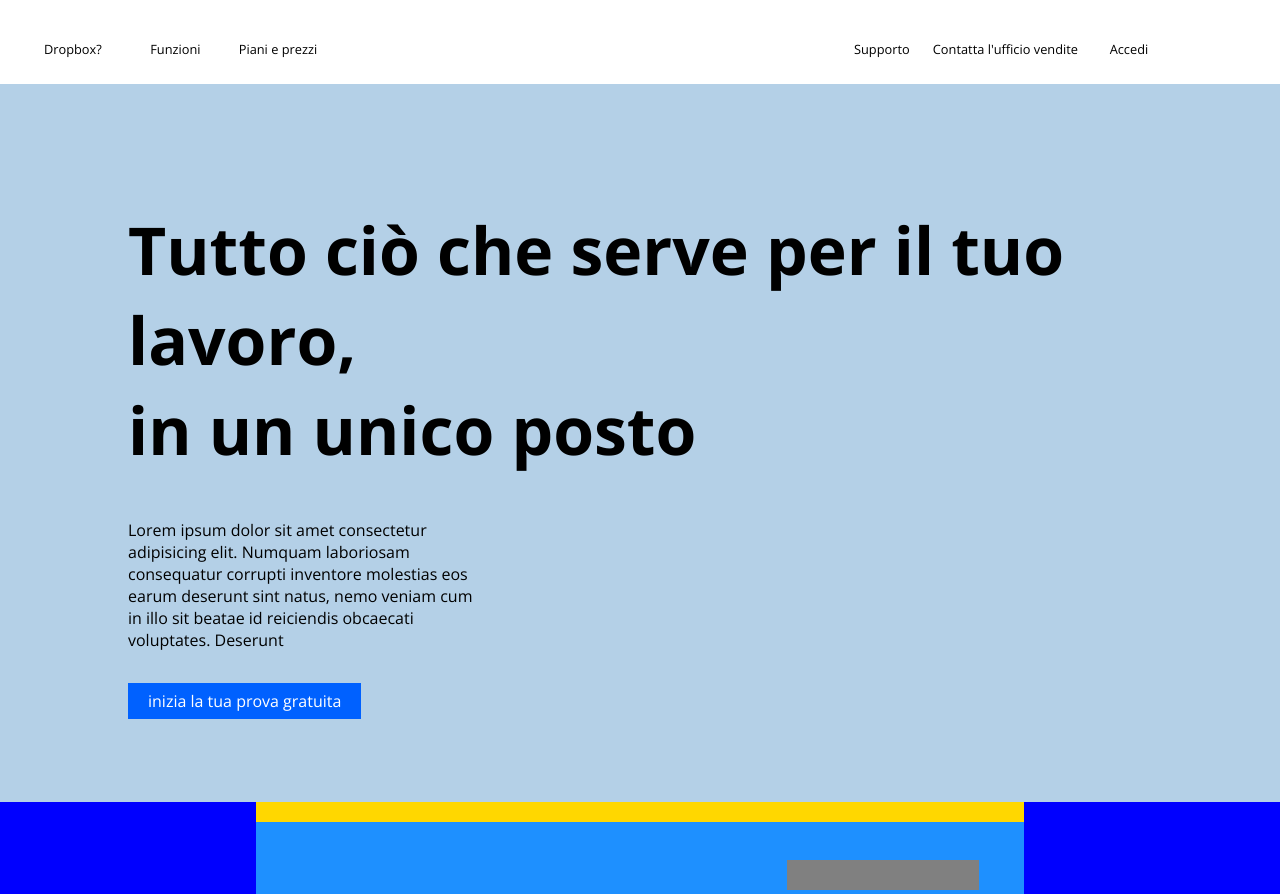
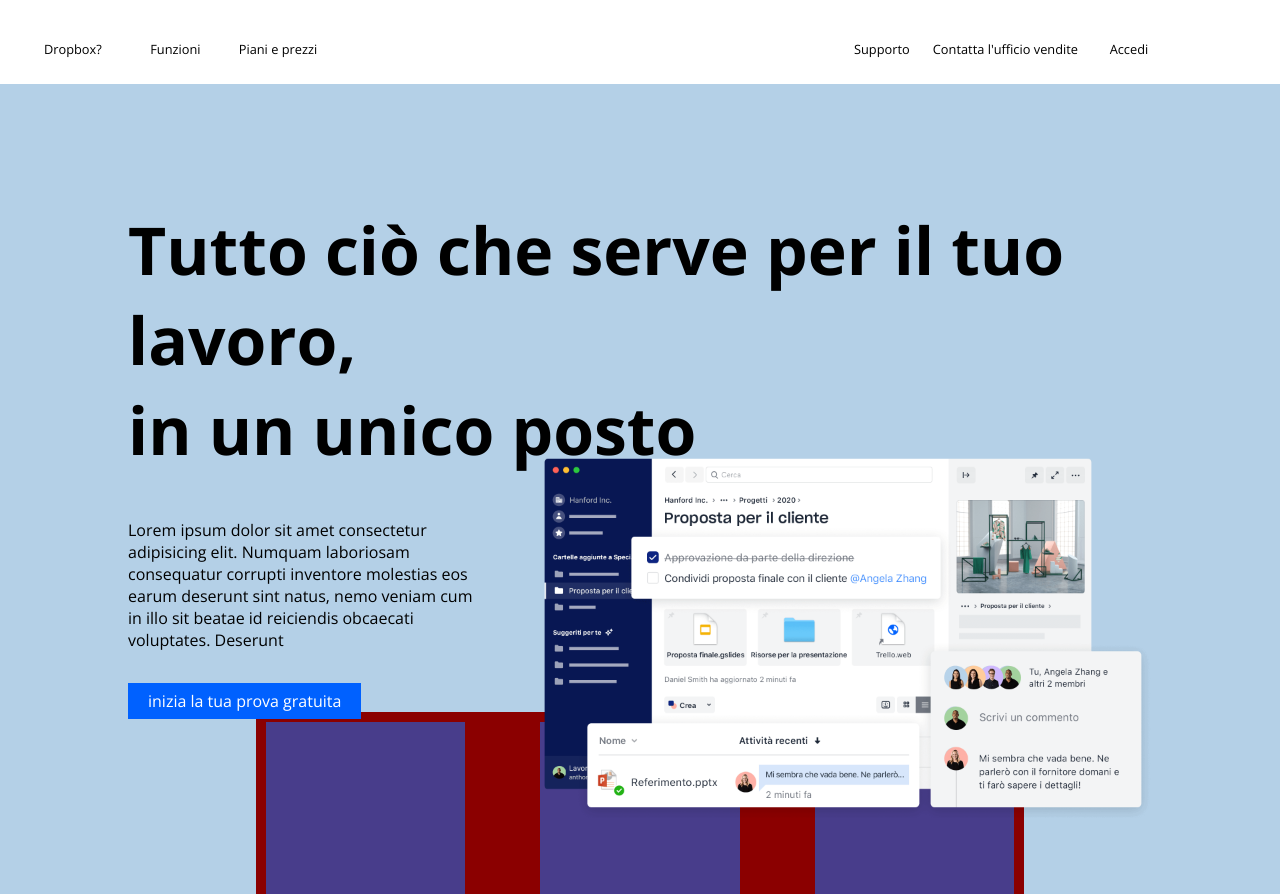
Before and after one commit to rota99C/htmlcss-dropbox, a plain HTML site: page index.html in a window 1280 px wide. Shown: the part 54-948 px from the top of the page. Drawn offline with nearby package versions, Linux system fonts and the light colour scheme.

Commit message:
immagine slideshow spostato

```diff
--- a/css/style.css
+++ b/css/style.css
@@ -139,8 +139,12 @@ nav ul li {
 #slideshow .img-slideshow {
 	width: 50%;
 	position: absolute;
-	bottom: -95px;
-	right: 40px;
+	bottom: 3210px;
+	right: 121px;
+}
+
+#slideshow img {
+	width: 100%;
 }
 
 #slideshow /* section1 */ .piani {
--- a/index.html
+++ b/index.html
@@ -56,8 +56,7 @@
                     <a class="inizia-prova" href="#">inizia la tua prova
                         gratuita</a>
                     <div class="img-slideshow">
-                        <img"src="./img/jumbo.png" alt="immagine-slideshow">
-                        </div>
+                        <img src="./img/jumbo.png" alt="">
                     </div>
                 </div>
 
```
